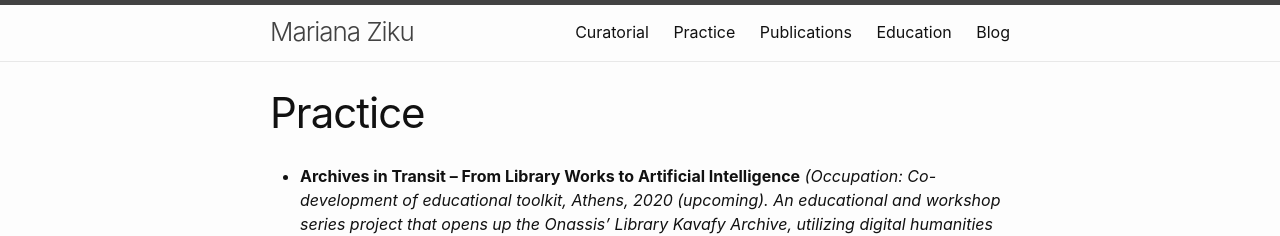
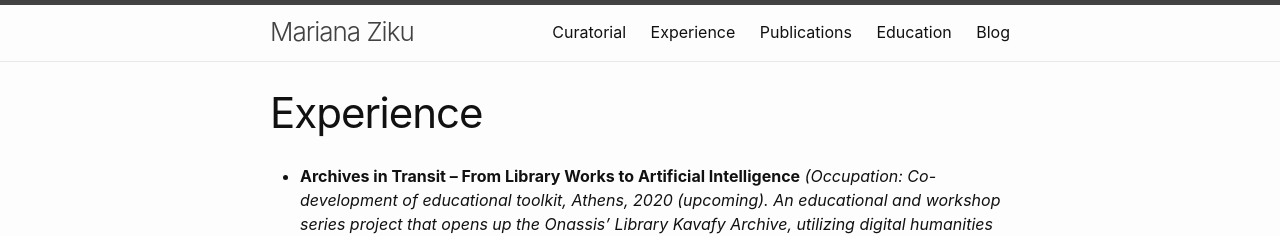
Before and after one commit to mziku/mziku.github.io, a Jekyll site: the page built from experience.md, in a window 1280 px wide. Shown: the top 236 px of the page. Built offline with Jekyll 4.4.1, drawn with Linux system fonts in a browser that asks for light colours.

Commit message:
Update and rename practice.md to experience.md

```diff
--- a/practice.md
+++ b/experience.md
@@ -1,7 +1,7 @@
 ---
 layout: page
-title: Practice
-permalink: /practice/
+title: Experience
+permalink: /experience/
 navigation_weight: 2
 ---
 
```
